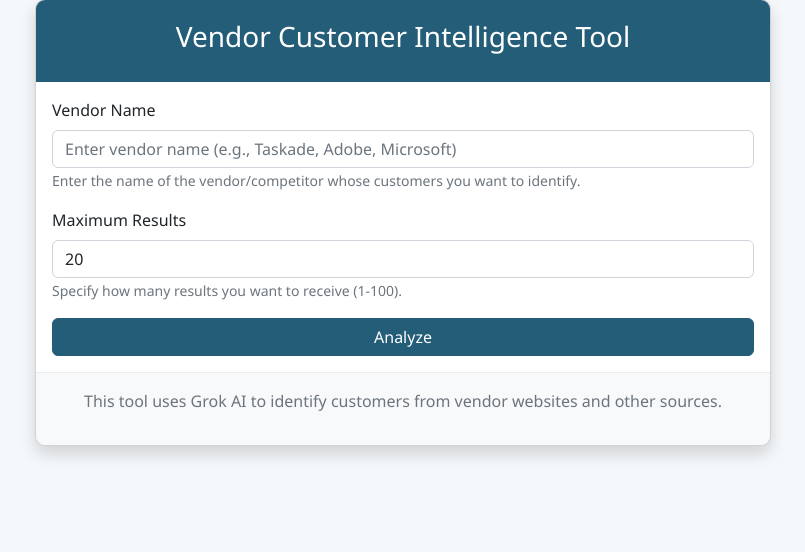
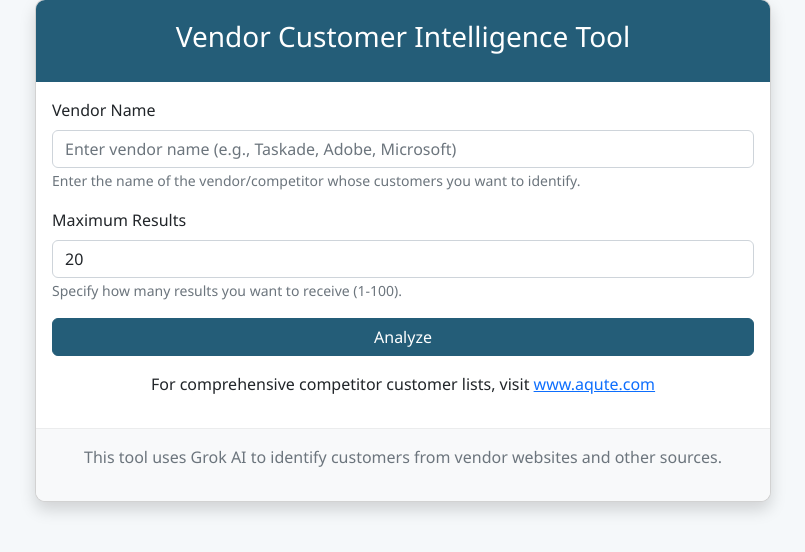
Before and after one commit to zenex3298/grokAI, a Flask app: page / in a window 1280 px wide. Shown: the part 49-601 px from the top of the page, without its empty margins (237-1042 px from the left). Run offline with Flask 3, Linux system fonts and the light colour scheme.

Commit message:
Add Aqute.com reference to homepage and results page
🤖 Generated with [Claude Code](https://claude.ai/code)

Co-Authored-By: Claude <noreply@anthropic.com>

```diff
--- a/templates/index.html
+++ b/templates/index.html
@@ -32,6 +32,9 @@
                             <div class="d-grid gap-2">
                                 <button type="submit" class="btn btn-primary" id="analyze-btn">Analyze</button>
                             </div>
+                            <div class="mt-3 text-center">
+                                <p>For comprehensive competitor customer lists, visit <a href="https://www.aqute.com" target="_blank">www.aqute.com</a></p>
+                            </div>
                         </form>
                     </div>
                     <div class="card-footer text-muted text-center">
--- a/templates/results.html
+++ b/templates/results.html
@@ -255,6 +255,9 @@
 
                     <div class="card-footer text-center">
                         <a href="/" class="btn btn-primary">Search Another Vendor</a>
+                        <div class="mt-3">
+                            <p>For comprehensive competitor customer lists, visit <a href="https://www.aqute.com" target="_blank">www.aqute.com</a></p>
+                        </div>
                     </div>
                 </div>
             </div>
```
